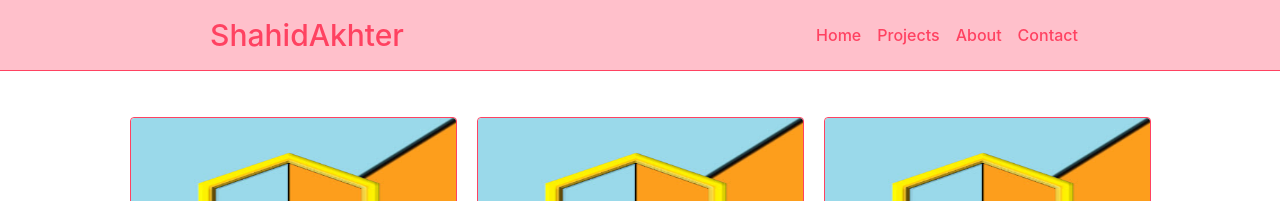
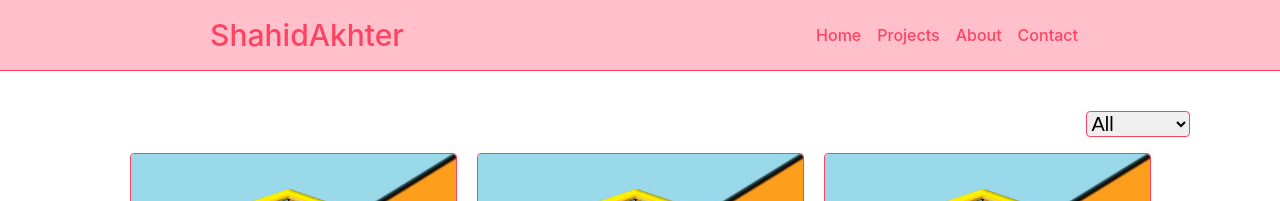
Before and after one commit to ShahidAkhter/Portfolio, a React (Create React App) app: page /view in a window 1280 px wide. Shown: the top 201 px of the page. Built offline with nearby package versions, Linux system fonts and the light colour scheme.

Commit message:
Selection Tag

```diff
--- a/src/JSONArray/server.js
+++ b/src/JSONArray/server.js
@@ -5,10 +5,10 @@ const PORT = 3000; // Replace with your desired port
 
 app.get('/api/myProjects', async (req, res) => {
   try {
-    const googleAppsScriptURL = 'https://script.google.com/macros/s/AKfycbzPZdwvxa6qSDBj4hcMx-Wun7HuWd_nyouuiBCYeGR4dSZ0JpuxIhIn43y0b5lHWu5DJg/exec';
+    const googleAppsScriptURL = 'GoogleDriveLink';
     const response = await axios.get(googleAppsScriptURL);
     res.json(response.data);
-    console.log(esponse.data)
+    console.log(rdesponse.data)
   } catch (error) {
     res.status(500).json({ error: 'Internal Server Error' });
   }
--- a/src/components/Projects.js
+++ b/src/components/Projects.js
@@ -4,12 +4,20 @@ import { projectsArray } from '../JSONArray/projectsArr'
 
 const Projects = (props) => {
     return (
-        <div className="min-h-2">
-            <div className='flex f-center f-wrap'>
-                {projectsArray && projectsArray.map((element, i) => {
-                    // props.updateProgress(0+(projectsArray.length*100))
-                    return <CardItem img={element.image} title={element.title} category={element.category} description={element.description} index={i} key={i} updateView={props.updateView} />
-                })}
+        <div className='w-auto'>
+            <div className='text-right w-93-per'>
+                <select className="categoryType border-1 border-radius text-size-4">
+                    <option value="Web App">All</option>
+                    <option value="Web App">Web App</option>
+                </select>
+            </div>
+            <div className="min-h-2">
+                <div className='flex f-center f-wrap margin-t'>
+                    {projectsArray && projectsArray.map((element, i) => {
+                        // props.updateProgress(0+(projectsArray.length*100))
+                        return <CardItem img={element.image} title={element.title} category={element.category} description={element.description} index={i} key={i} updateView={props.updateView} />
+                    })}
+                </div>
             </div>
         </div>
     )
--- a/src/index.css
+++ b/src/index.css
@@ -11,7 +11,9 @@ code {
   font-family: source-code-pro, Menlo, Monaco, Consolas, 'Courier New',
     monospace;
 }
-
+*{
+  outline: none;
+}
 /* .links{
   user-select: none !important;
 } */
@@ -214,7 +216,9 @@ code {
 .w-7{
   width: 100%;
 }
-
+.w-93-per{
+  width: 93%;
+}
 .h-1 {
   height: 280px !important;
 }
```
Also changed, not shown: 1 other file (tests, documents, lock files or other folders).
